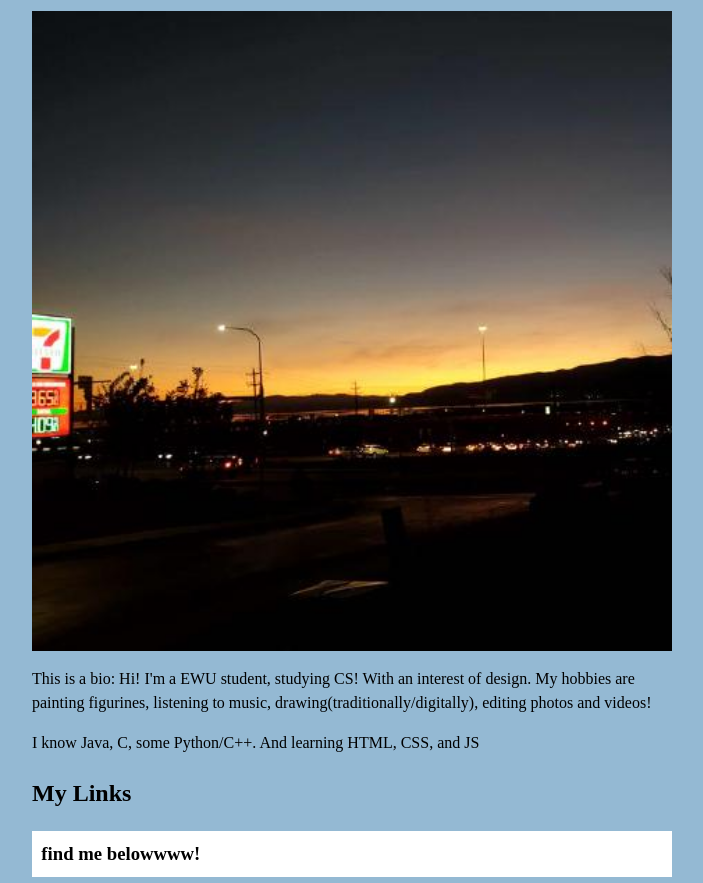
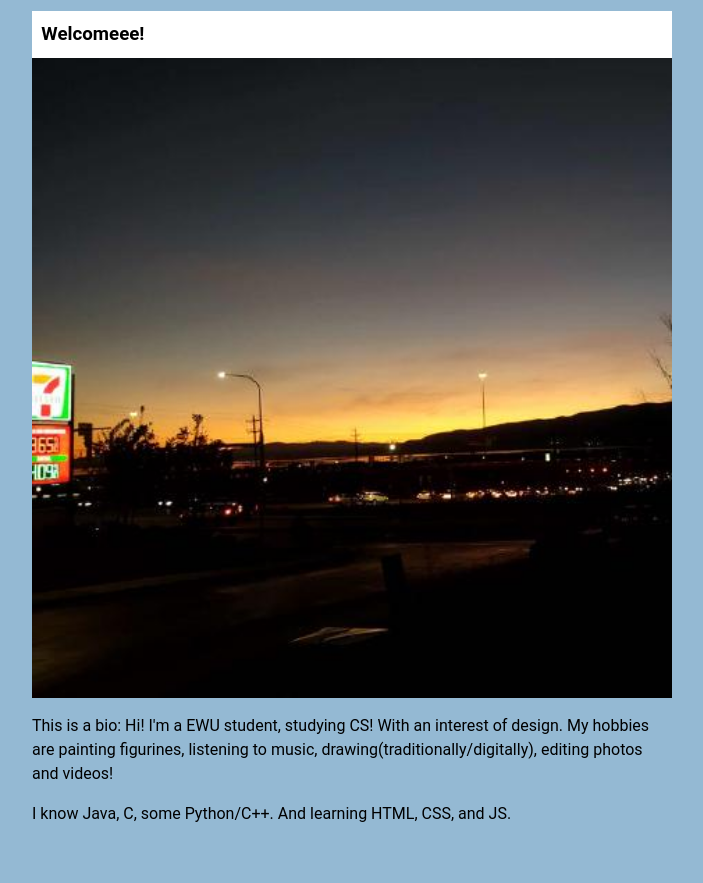
Before and after one commit to bitebitbytebeta/LandingPage, a plain HTML site: page index.html in a window 1280 px wide. Shown: the part 80-963 px from the top of the page, without its empty margins (288-991 px from the left). Drawn offline with nearby package versions, Linux system fonts and the light colour scheme.

Commit message:
fixng alignment, text, and "welcome"

```diff
--- a/index.html
+++ b/index.html
@@ -32,12 +32,14 @@
     <main>
 
     <h1>Angelina Truong</h1>
+    <h3>Welcomeee!</h3>
 
     <img src="156047645.jpg" alt="Temporary picture of self">
 
     <p>This is a bio: Hi! I'm a EWU student, studying CS! With an interest of design. My hobbies are painting figurines, listening to music, drawing(traditionally/digitally), editing photos and videos! </p>
-    <p>I know Java, C, some Python/C++. And learning HTML, CSS, and JS</p>
+    <p>I know Java, C, some Python/C++. And learning HTML, CSS, and JS.</p>
 
+    <br>
     <h2>My Links</h2>
     <h3>find me belowwww!</h3>
 
--- a/style.css
+++ b/style.css
@@ -36,3 +36,7 @@ img{
   display: block;
   margin-inline: auto;
 }
+
+body {
+  font-family: 'Roboto', sans-serif;
+}
```
